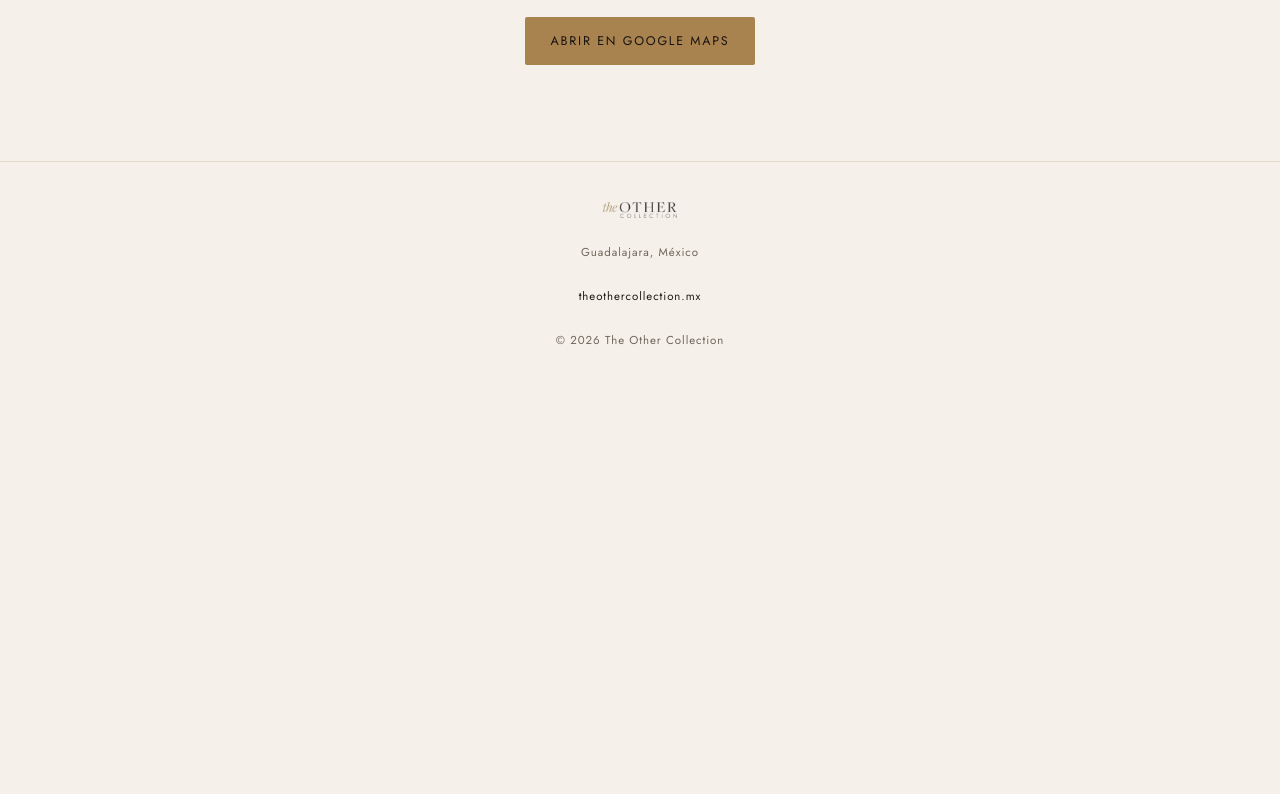
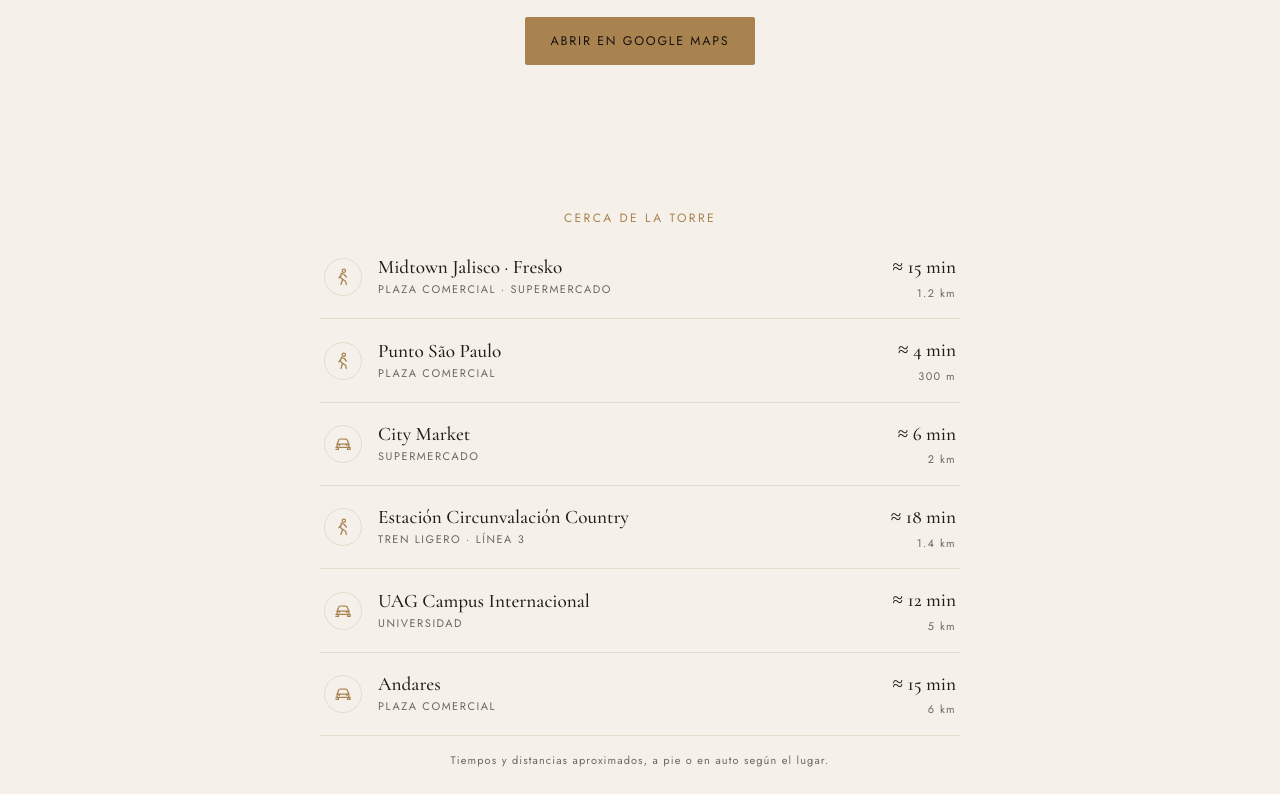
Before and after one commit to warriomtz/theothercollection, a plain HTML site: page ubicacion.html in a window 1280 px wide. Shown: the part 946-1740 px from the top of the page. Before the commit the page ends 1347 px from the top, so only its background shows below. Drawn offline with Linux system fonts and the light colour scheme; no server answers.

Commit message:
Ubicación: lista de lugares cercanos con tiempo y distancia (a pie / en auto)
Co-Authored-By: Claude Sonnet 5.5 <noreply@anthropic.com>
Claude-Session: https://claude.ai/code/session_01XHJBwnnbeF811JYRktv7su

```diff
--- a/ubicacion.html
+++ b/ubicacion.html
@@ -453,6 +453,20 @@
   .map-wrap.is-touch:not(.map-active) .map-hint{display:block;}
   .map-addr{text-align:center;margin:22px 0 0;font-size:1.15rem;line-height:1.5;}
   .map-cta{display:flex;justify-content:center;margin-top:20px;}
+  .sr-only{position:absolute;width:1px;height:1px;overflow:hidden;clip:rect(0 0 0 0);white-space:nowrap;}
+  .near{max-width:640px;margin:56px auto 0;}
+  .near-title{font-family:var(--font-label);font-size:12px;font-weight:400;letter-spacing:.2em;text-transform:uppercase;color:var(--accent);text-align:center;margin:0 0 8px;}
+  .near-list{list-style:none;margin:0;padding:0;}
+  .near-row{display:flex;align-items:center;gap:16px;padding:16px 4px;border-bottom:1px solid var(--surface-line);}
+  .near-ic{flex:none;width:38px;height:38px;border-radius:50%;border:1px solid var(--surface-line);display:flex;align-items:center;justify-content:center;color:var(--accent);}
+  .near-ic svg{width:20px;height:20px;fill:none;stroke:currentColor;stroke-width:1.5;stroke-linecap:round;stroke-linejoin:round;}
+  .near-name{flex:1;min-width:0;display:flex;flex-direction:column;gap:2px;}
+  .near-name strong{font-family:var(--font-body);font-size:1.2rem;font-weight:500;line-height:1.25;}
+  .near-name span{font-family:var(--font-label);font-size:11px;letter-spacing:.14em;text-transform:uppercase;color:var(--fg-muted);}
+  .near-dist{flex:none;text-align:right;display:flex;flex-direction:column;gap:2px;}
+  .near-dist b{font-family:var(--font-body);font-size:1.2rem;font-weight:500;white-space:nowrap;}
+  .near-dist span{font-family:var(--font-label);font-size:11px;letter-spacing:.12em;color:var(--fg-muted);}
+  .near-note{font-family:var(--font-label);font-size:11px;letter-spacing:.1em;color:var(--fg-muted);text-align:center;margin:16px 0 0;}
 </style>
 </head>
 <body>
@@ -487,6 +501,18 @@
     </div>
     <p class="map-addr" data-i18n="loc.addr">Av. de las Américas 1254<br>Country Club, Guadalajara</p>
     <div class="map-cta"><a class="btn btn-primary" href="https://www.google.com/maps/search/?api=1&amp;query=20.69823,-103.37250" target="_blank" rel="noopener" data-i18n="loc.open">Abrir en Google Maps</a></div>
+    <section class="near" data-reveal>
+      <h2 class="near-title" data-i18n="near.title">Cerca de la torre</h2>
+      <ul class="near-list">
+      <li class="near-row"><span class="near-ic"><svg viewBox="0 0 24 24" aria-hidden="true"><circle cx="13" cy="4.5" r="2"/><path d="M9.5 21l2-6-2.5-2.5 1-5 3.5 1.5 2.5 3M9 10.5L7 13M12 15l3 2 1 4"/></svg><span class="sr-only" data-i18n="near.m.walk">A pie</span></span><span class="near-name"><strong>Midtown Jalisco · Fresko</strong><span data-i18n="near.t.mall">Plaza comercial · supermercado</span></span><span class="near-dist"><b>≈ 15 min</b><span>1.2 km</span></span></li>
+      <li class="near-row"><span class="near-ic"><svg viewBox="0 0 24 24" aria-hidden="true"><circle cx="13" cy="4.5" r="2"/><path d="M9.5 21l2-6-2.5-2.5 1-5 3.5 1.5 2.5 3M9 10.5L7 13M12 15l3 2 1 4"/></svg><span class="sr-only" data-i18n="near.m.walk">A pie</span></span><span class="near-name"><strong>Punto São Paulo</strong><span data-i18n="near.t.mall1">Plaza comercial</span></span><span class="near-dist"><b>≈ 4 min</b><span>300 m</span></span></li>
+      <li class="near-row"><span class="near-ic"><svg viewBox="0 0 24 24" aria-hidden="true"><path d="M5 16V12l1.8-4.5A2 2 0 018.7 6h6.6a2 2 0 011.9 1.5L19 12v4M3.5 16h17v2.5h-3V16M6.5 16v2.5h-3"/><circle cx="7.5" cy="13" r=".6"/><circle cx="16.5" cy="13" r=".6"/><path d="M5 12h14"/></svg><span class="sr-only" data-i18n="near.m.car">En auto</span></span><span class="near-name"><strong>City Market</strong><span data-i18n="near.t.super">Supermercado</span></span><span class="near-dist"><b>≈ 6 min</b><span>2 km</span></span></li>
+      <li class="near-row"><span class="near-ic"><svg viewBox="0 0 24 24" aria-hidden="true"><circle cx="13" cy="4.5" r="2"/><path d="M9.5 21l2-6-2.5-2.5 1-5 3.5 1.5 2.5 3M9 10.5L7 13M12 15l3 2 1 4"/></svg><span class="sr-only" data-i18n="near.m.walk">A pie</span></span><span class="near-name"><strong>Estación Circunvalación Country</strong><span data-i18n="near.t.rail">Tren ligero · Línea 3</span></span><span class="near-dist"><b>≈ 18 min</b><span>1.4 km</span></span></li>
+      <li class="near-row"><span class="near-ic"><svg viewBox="0 0 24 24" aria-hidden="true"><path d="M5 16V12l1.8-4.5A2 2 0 018.7 6h6.6a2 2 0 011.9 1.5L19 12v4M3.5 16h17v2.5h-3V16M6.5 16v2.5h-3"/><circle cx="7.5" cy="13" r=".6"/><circle cx="16.5" cy="13" r=".6"/><path d="M5 12h14"/></svg><span class="sr-only" data-i18n="near.m.car">En auto</span></span><span class="near-name"><strong>UAG Campus Internacional</strong><span data-i18n="near.t.uni">Universidad</span></span><span class="near-dist"><b>≈ 12 min</b><span>5 km</span></span></li>
+      <li class="near-row"><span class="near-ic"><svg viewBox="0 0 24 24" aria-hidden="true"><path d="M5 16V12l1.8-4.5A2 2 0 018.7 6h6.6a2 2 0 011.9 1.5L19 12v4M3.5 16h17v2.5h-3V16M6.5 16v2.5h-3"/><circle cx="7.5" cy="13" r=".6"/><circle cx="16.5" cy="13" r=".6"/><path d="M5 12h14"/></svg><span class="sr-only" data-i18n="near.m.car">En auto</span></span><span class="near-name"><strong>Andares</strong><span data-i18n="near.t.mall2">Plaza comercial</span></span><span class="near-dist"><b>≈ 15 min</b><span>6 km</span></span></li>
+      </ul>
+      <p class="near-note" data-i18n="near.note">Tiempos y distancias aproximados, a pie o en auto según el lugar.</p>
+    </section>
   </div>
 </main>
 
@@ -510,13 +536,13 @@
     es: {
       'page.title':'Ubicación — The Other Collection',
       'nav.back':'← Volver a propiedades','loc.back':'← Volver a la propiedad',
-      'loc.label':'Ubicación','loc.title':'Country Club, Guadalajara','loc.addr':'Av. de las Américas 1254<br>Country Club, Guadalajara','loc.open':'Abrir en Google Maps','loc.hint':'Toca para explorar el mapa','loc.fail':'El mapa no se pudo cargar. Usa el botón de abajo.',
+      'loc.label':'Ubicación','loc.title':'Country Club, Guadalajara','loc.addr':'Av. de las Américas 1254<br>Country Club, Guadalajara','loc.open':'Abrir en Google Maps','loc.hint':'Toca para explorar el mapa','loc.fail':'El mapa no se pudo cargar. Usa el botón de abajo.','near.title':'Cerca de la torre','near.note':'Tiempos y distancias aproximados, a pie o en auto según el lugar.','near.t.mall':'Plaza comercial · supermercado','near.t.mall1':'Plaza comercial','near.t.mall2':'Plaza comercial','near.t.super':'Supermercado','near.t.rail':'Tren ligero · Línea 3','near.t.uni':'Universidad','near.m.walk':'A pie','near.m.car':'En auto',
       'footer.copy':'© 2026 The Other Collection'
     },
     en: {
       'page.title':'Location — The Other Collection',
       'nav.back':'← Back to properties','loc.back':'← Back to the property',
-      'loc.label':'Location','loc.title':'Country Club, Guadalajara','loc.addr':'Av. de las Américas 1254<br>Country Club, Guadalajara','loc.open':'Open in Google Maps','loc.hint':'Tap to explore the map','loc.fail':'The map could not load. Use the button below.',
+      'loc.label':'Location','loc.title':'Country Club, Guadalajara','loc.addr':'Av. de las Américas 1254<br>Country Club, Guadalajara','loc.open':'Open in Google Maps','loc.hint':'Tap to explore the map','loc.fail':'The map could not load. Use the button below.','near.title':'Nearby','near.note':'Approximate travel times and distances, on foot or by car as shown.','near.t.mall':'Shopping mall · supermarket','near.t.mall1':'Shopping mall','near.t.mall2':'Shopping mall','near.t.super':'Supermarket','near.t.rail':'Light rail · Line 3','near.t.uni':'University','near.m.walk':'On foot','near.m.car':'By car',
       'footer.copy':'© 2026 The Other Collection'
     }
   };
```
